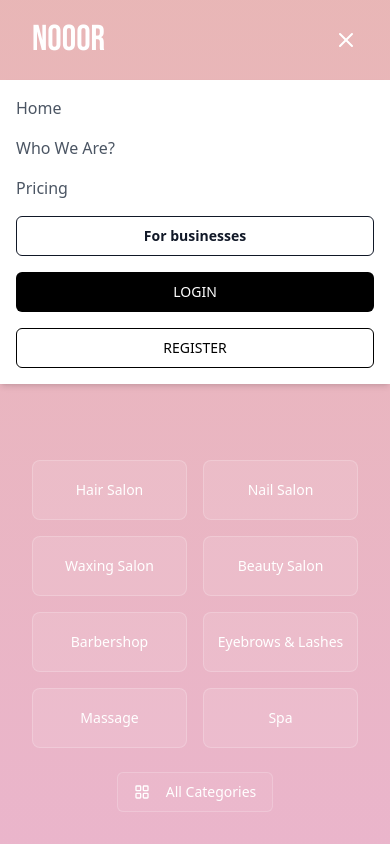
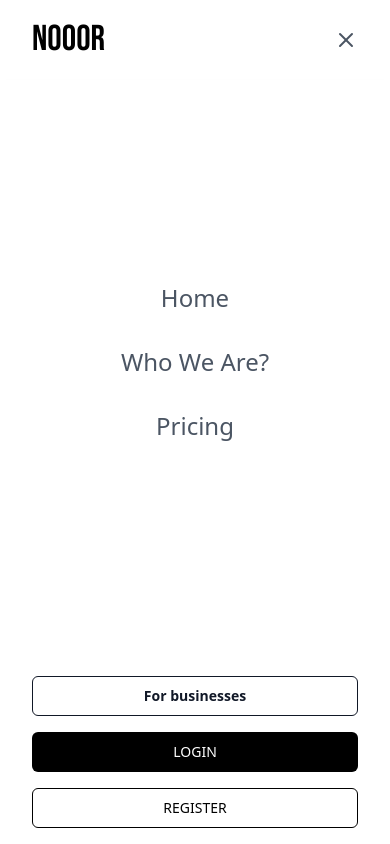
Before and after one commit to silverxhexhaj/reservation-platform-nextjs-supabase, a Next.js app: page / in a window 390 px wide. Both pictures are taken after a click on the button 346 px from the left and 40 px from the top of the page. Shown: the top 844 px of the page. Built offline with nearby package versions, Linux system fonts and the light colour scheme.

Commit message:
fix header menu on mobile

```diff
--- a/app/components/Header.tsx
+++ b/app/components/Header.tsx
@@ -158,9 +158,9 @@ export function Header({ user }: HeaderProps) {
   } as const;
 
   return (
-    <header className={`fixed top-0 left-0 right-0 z-50 transition-colors duration-300 will-change-height ${isScrolled ? 'bg-white h-20' : 'bg-transparent h-20'}`}>
-      <div className={`max-w-screen-2xl mx-auto px-8 flex justify-between items-center h-full transition-colors duration-300 ${isScrolled ? '' : ''}`}>
-        <Link href="/" className={`text-4xl font-semibold md:w-80 ${bebasNeue.className} ${isScrolled ? 'text-black' : 'text-white'}`}>
+    <header className={`fixed top-0 left-0 right-0 z-50 transition-colors duration-300 will-change-height ${isScrolled || isMenuOpen ? 'bg-white h-20' : 'bg-transparent h-20'}`}>
+      <div className={`max-w-screen-2xl mx-auto px-8 flex justify-between items-center h-full transition-colors duration-300 ${isScrolled || isMenuOpen ? '' : ''}`}>
+        <Link href="/" className={`text-4xl font-semibold md:w-80 ${bebasNeue.className} ${isScrolled || isMenuOpen ? 'text-black' : 'text-white'}`}>
           NOOOR
         </Link>
 
@@ -252,22 +252,27 @@ export function Header({ user }: HeaderProps) {
         </div>
 
         <button
-          className={`md:hidden focus:outline-none ${isScrolled ? 'text-gray-600' : 'text-white'}`}
+          className={`md:hidden focus:outline-none ${isScrolled || isMenuOpen ? 'text-gray-600' : 'text-white'}`}
           onClick={toggleMenu}
         >
           {isMenuOpen ? <X size={24} /> : <Menu size={24} />}
         </button>
       </div>
-      {isMenuOpen && (
-        <div className="md:hidden absolute top-20 left-0 right-0 bg-white shadow-md p-4 space-y-4">
-          <div className="flex flex-col space-y-4">
-            <Link href="/" className="text-gray-600 hover:text-gray-900">
+      <div
+        className={`md:hidden absolute top-20 left-0 right-0 bg-white shadow-md px-8 py-4 space-y-4 transform transition-all duration-300 ease-in-out origin-top h-[calc(100vh-5rem)] flex flex-col justify-between ${
+          isMenuOpen
+            ? 'opacity-100 translate-y-0 animate-slideDown'
+            : 'opacity-0 -translate-y-4 pointer-events-none'
+        }`}
+      >
+        <div className="flex flex-col space-y-8 pb-8 justify-center items-center flex-1">
+          <Link href="/" className="text-2xl text-center text-gray-600 hover:text-gray-900">
             Home
           </Link>
-            <Link href="/pages/public/who-we-are" className="text-gray-600 hover:text-gray-900">
+          <Link href="/pages/public/who-we-are" className="text-2xl text-center text-gray-600 hover:text-gray-900">
             Who We Are?
           </Link>
-            <Link href="/pages/public/pricing" className="text-gray-600 hover:text-gray-900">
+          <Link href="/pages/public/pricing" className="text-2xl text-center text-gray-600 hover:text-gray-900">
             Pricing
           </Link>
         </div>
@@ -342,7 +347,6 @@ export function Header({ user }: HeaderProps) {
           </div>
         )}
       </div>
-      )}
       <style jsx global>{`
         @keyframes emerge {
           0%, 100% {
@@ -354,6 +358,17 @@ export function Header({ user }: HeaderProps) {
             opacity: 0.8;
           }
         }
+
+        @keyframes slideDown {
+          0% {
+            opacity: 0;
+            transform: translateY(-10px);
+          }
+          100% {
+            opacity: 1;
+            transform: translateY(0);
+          }
+        }
       `}</style>
     </header>
   );
```
Lines whose indentation alone changed are shown as unchanged.
